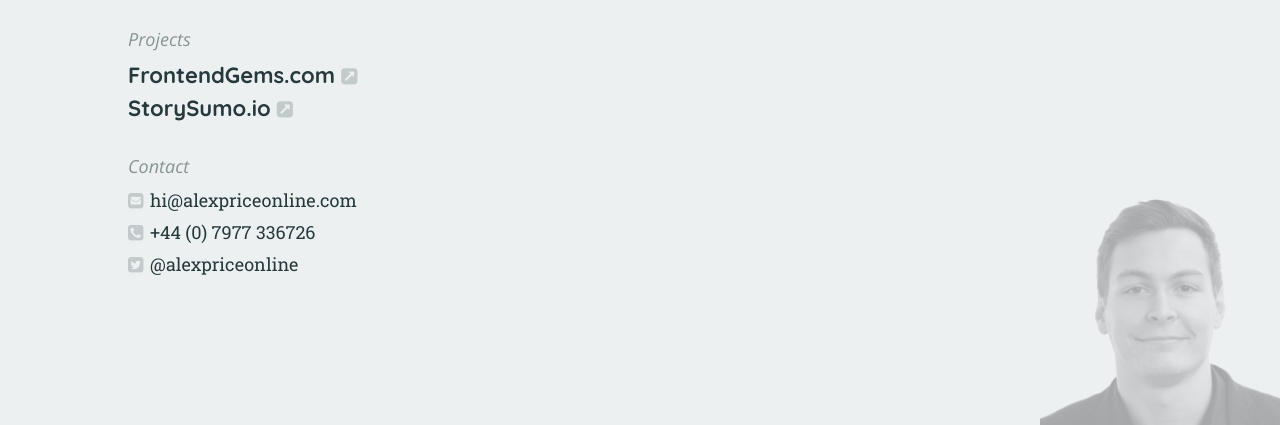
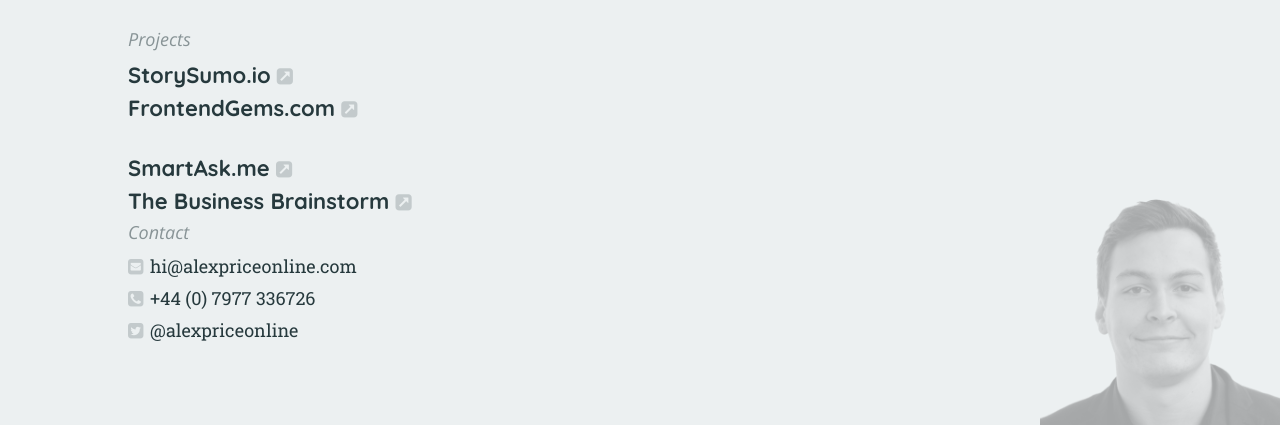
Before and after one commit to alexpriceonline/alexpriceonline.github.io, a website: page index.html in a window 1280 px wide. Shown: the part 385-810 px from the top of the page. Drawn offline with nearby package versions, Linux system fonts and the light colour scheme.

Commit message:
Fixed up SSL image issue and added new projects

```diff
--- a/index.html
+++ b/index.html
@@ -12,7 +12,7 @@
         <meta name="description"
               content="The digital business card for Alex Price, a freelance web developer and entrepreneur.">
 
-        <link rel="stylesheet" href="/css/styles.css">
+        <link rel="stylesheet" href="css/styles.css">
     </head>
     <body>
         <!--[if lt IE 8]>
@@ -33,17 +33,29 @@
                 Front-end perfectionist, entrepreneur and experimenter
             </h2>
             <h3 class="body-subtitle">Projects</h3>
+            <a href="http://storysumo.io/"
+               title="Open in a new tab"
+               class="body-link mod-external"
+               target="_blank">
+                StorySumo.io
+            </a>
             <a href="http://frontendgems.com/"
                title="Open in a new tab"
                class="body-link mod-external"
                target="_blank">
                 FrontendGems.com
             </a>
-            <a href="http://storysumo.io/"
+            <a href="http://smartask.me/"
                title="Open in a new tab"
                class="body-link mod-external"
                target="_blank">
-                StorySumo.io
+                SmartAsk.me
+            </a>
+            <a href="http://www.meetup.com/Bristol-Business-Brainstorm/"
+               title="Open in a new tab"
+               class="body-link mod-external"
+               target="_blank">
+                The Business Brainstorm
             </a>
             <h3 class="body-subtitle">Contact</h3>
             <a href="mailto:hi@alexpriceonline.com"
--- a/src/scss/base/_global.scss
+++ b/src/scss/base/_global.scss
@@ -2,25 +2,28 @@
 // Base styles: Background, typography etc.
 // ==============================================
 
-html, body {
+html,
+body {
     @include clearfix();
     background: $white;
     box-sizing: border-box;
 }
 
-*, *:before, *:after {
+*,
+*::before,
+*::after {
     box-sizing: inherit;
     min-height: 0;
 }
 
 body {
     background: $white;
+    min-height: 100vh;
     position: relative;
-    min-height: 100vh;
 }
 
 body::after {
-    background-image: url('//alexpriceonline.github.io/images/alex.png');
+    background-image: url('/images/alex.png');
     background-size: 30vh;
     bottom: rem(-10px);
     content: '';
```
Also changed, not shown: css/styles.css.
